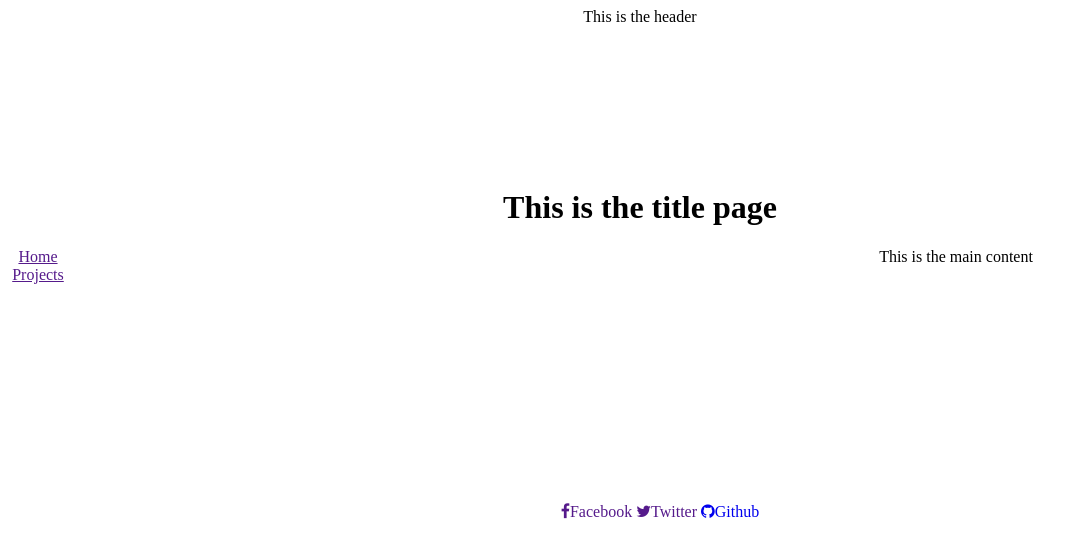
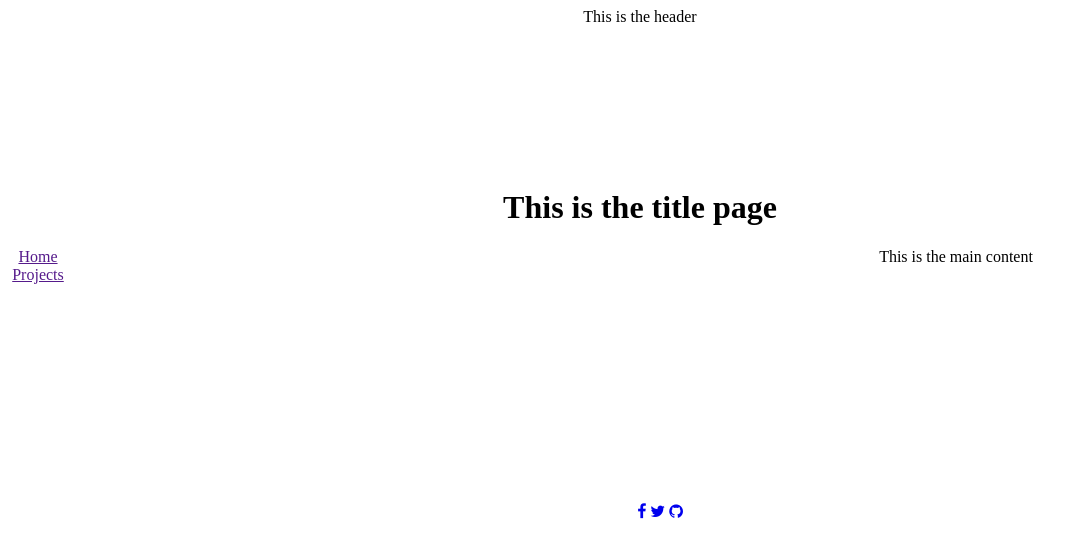
Before and after one commit to tonsaludadez/tonsaludadez.github.io, a plain HTML site: page index.html in a window 1280 px wide. Shown: the whole page, without its empty margins (0-1084 px from the left). Drawn offline with Linux system fonts and the light colour scheme.

Commit message:
Update index.html

```diff
--- a/index.html
+++ b/index.html
@@ -17,9 +17,9 @@
       <main class="main-content">This is the main content</main>
       <footer class="footer">
         <ul class="social">
-          <li><a class="fa fa-facebook" aria-hidden="true" href="">Facebook</a></li>
-          <li><a class="fa fa-twitter" aria-hidden="true" href="">Twitter</a></li>
-          <li><a class="fa fa-github" aria-hidden="true" href="https://github.com/tonsaludadez">Github</a></li>
+          <li><a class="fa fa-facebook" aria-hidden="true" href="https://facebook.com"></a></li>
+          <li><a class="fa fa-twitter" aria-hidden="true" href="https://twitter.com/tonsaludadez"></a></li>
+          <li><a class="fa fa-github" aria-hidden="true" href="https://github.com/tonsaludadez"></a></li>
         </ul>
       </footer>
     </div>
```
